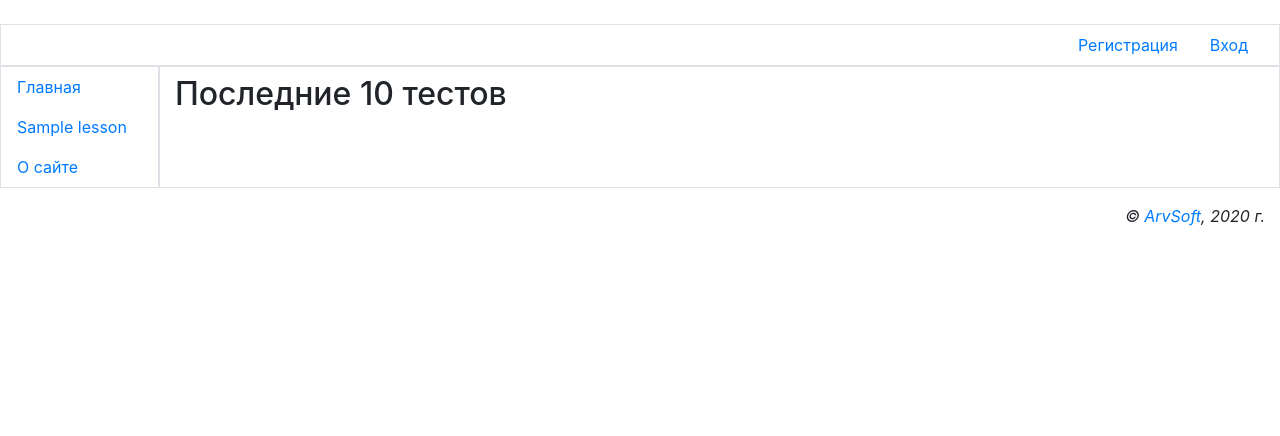
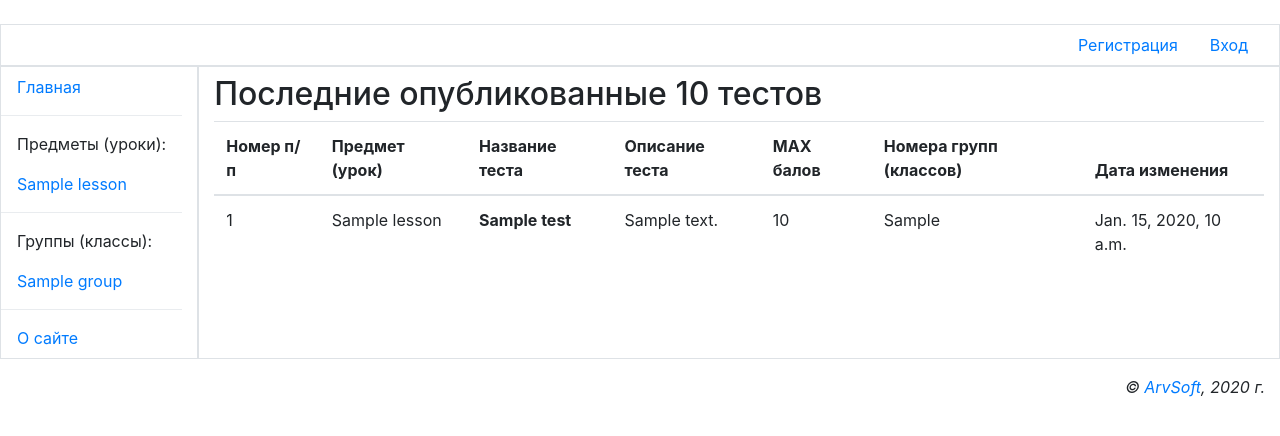
Before and after one commit to romaarv/testing, a Django app: template main/templates/main/index.html in a window 1280 px wide. Shown: the part 96-532 px from the top of the page. Run offline with Django 3.2, Linux system fonts and the light colour scheme; the template is opened without the code that fills it: most values are stand-ins (such as "Sample title", 1, 10 or a date in 2020); some libraries are stand-ins or nearby versions.

Commit message:
Начал разработку самого сайта

```diff
--- a/main/middlewares.py
+++ b/main/middlewares.py
@@ -1,6 +1,7 @@
-from .models import Lesson
+from .models import Lesson, Group
 
 def testing_context_processor(request):
     context = {}
-    context['lessons'] = Lesson.objects.all()
+    context['lessons'] = Lesson.objects.filter(is_active=True)
+    context['groups'] = Group.objects.filter(is_active=True)
     return context
--- a/main/models.py
+++ b/main/models.py
@@ -68,7 +68,8 @@ class Lesson(models.Model):
 
 class Task(models.Model):
     lesson = models.ForeignKey(Lesson, on_delete=models.PROTECT, verbose_name='Предмет (урок)', related_name='tasks')
-    groups = models.ManyToManyField(Group, blank=True, verbose_name='Группы (классы)', help_text='Названия групп (классов) где проводится тест')
+    groups = models.ManyToManyField(Group, blank=True, verbose_name='Группы (классы)',
+            help_text='Названия групп (классов) где проводится тест')
     name = models.CharField(max_length=100, db_index=True, verbose_name='Название теста', help_text='Короткое название теста')
     max_score = models.PositiveIntegerField(default=12, verbose_name='Максимальная оценка',
                 help_text='Максимальное количество балов которые можно набрать за все правильные ответы в тесте')
--- a/main/templates/main/basic.html
+++ b/main/templates/main/basic.html
@@ -31,7 +31,7 @@
                         <div class="dropdown-divider"></div>
                         <a class="dropdown-item" href="{% url 'main:logout' %}">Выйти</a>
                         <div class="dropdown-divider"></div>
-                        <a class="dropdown-item" href="#">Удалить</a>
+                        <a class="dropdown-item" href="{% url 'main:profile_delete' %}">Удалить</a>
                     </div>
                 </li>
             {% else %}
@@ -43,9 +43,17 @@
     <div class="row">
         <nav class="col-md-auto nav flex-column border">
             <a class="nav-link root" href="{% url 'main:index' %}">Главная</a>
+            <div class="dropdown-divider"></div>
+            <div class="nav-link">Предметы (уроки):</div>
             {% for lesson in lessons %}
                 <a class="nav-link" href="#">{{ lesson.name }}</a>
             {% endfor %}
+            <div class="dropdown-divider"></div>
+            <div class="nav-link">Группы (классы):</div>
+            {% for group in groups %}
+                <a class="nav-link" href="#">{{ group.name }}</a>
+            {% endfor %}
+            <div class="dropdown-divider"></div>
             <a class="nav-link root" href="{% url 'main:other' page='about' %}">О сайте</a>
         </nav>
         <section class="col border py-2">
--- a/main/templates/main/index.html
+++ b/main/templates/main/index.html
@@ -2,32 +2,34 @@
 
 {% load static %}
 
-{% block title %}Последние 10 объявлений{% endblock %}
+{% block title %}Последние 10 тестов{% endblock %}
 
 {% block content %}
-    <h2>Последние 10 тестов</h2>
-    {% comment %}
-    {% if bbs %}
-        <ul class="list-unstyled">
-            {% for bb in bbs %}
-                <li class="media my-5 p-3 border">
-                    {% url 'main:detail' rubric_pk=bb.pk pk=bb.pk as url %}
-                    <a href="{{ url }}{{ all }}">
-                    {% if bb.image %}
-                        <img class="mr-3" src="{% thumbnail bb.image 'default' %}">
-                    {% else %}
-                        <img class="mr-3" src="{% static 'main/empty.jpg' %}">
-                    {% endif %}
-                    </a>
-                    <div class="media-body">
-                        <h3><a href="{{ url }}{{ all }}">{{ bb.title }}</a></h3>
-                        <div>{{ bb.content }}</div>
-                        <p class="text-right font-weight-bold">{{ bb.price }} ₴</p>
-                        <p class="text-right font-italic">{{ bb.created_at }}</p>
-                    </div>
-                </li>
+    <h2>Последние опубликованные 10 тестов</h2>
+    <table class="table">
+        <thead>
+            <tr>
+                  <th scope="col">Номер п/п</th>
+                  <th scope="col">Предмет (урок)</th>
+                  <th scope="col">Название теста</th>
+                  <th scope="col">Описание теста</th>
+                  <th scope="col">MAX балов</th>
+                  <th scope="col">Номера групп (классов)</th>
+                  <th scope="col">Дата изменения</th>
+            </tr>
+        </thead>
+        <tbody>
+            {% for test in tests %}
+                <tr>
+                    <td>{{ forloop.counter }}</td>
+                    <td>{{ test.lesson.name }}</td>
+                    <th scope="col">{{ test.name }}</th>
+                    <td>{{ test.content }}</td>
+                    <td>{{ test.max_score }}</td>
+                    <td>{{ test.group_in }}</td>
+                    <td>{{ test.modified_at }}</td>
+                </tr>
             {% endfor %}
-        </ul>
-    {% endif %}
-    {% endcomment %}
+        </tbody>
+    </table>
 {% endblock %}
--- a/main/urls.py
+++ b/main/urls.py
@@ -1,7 +1,6 @@
 from django.urls import path
 
-from .views import (index, other_page, profile, ChangeUserInfoView, TestingLogoutView, TestingLoginView,
-    TestingPasswordChangeView, RegisterUserView, RegisterDoneView, user_activate,)
+from .views import *
 
 
 app_name = 'main'
@@ -13,6 +12,7 @@ urlpatterns = [
     path('accounts/pasword/change/', TestingPasswordChangeView.as_view(), name='pasword_change'),
     path('accounts/login/', TestingLoginView.as_view(), name='login'),
     path('accounts/logout', TestingLogoutView.as_view(), name='logout'),
+    path('accounts/profile/delete/', DeleteUserView.as_view(), name='profile_delete'),
     path('accounts/profile/change/', ChangeUserInfoView.as_view(), name='profile_change'),
     path('accounts/profile/', profile, name='profile'),
     path('<str:page>/', other_page, name='other'),
--- a/requirements.txt
+++ b/requirements.txt
@@ -1,6 +1,6 @@
-asgiref==3.2.7
+asgiref==3.2.8
 beautifulsoup4==4.9.1
-certifi==2020.4.5.1
+certifi==2020.4.5.2
 cffi==1.14.0
 chardet==3.0.4
 cryptography==2.9.2
```
Also changed, not shown: main/admin.py (+1 -27 lines), main/templates/main/delete_user.html (added, +13 -0 lines), main/views.py (+51 -6 lines).
